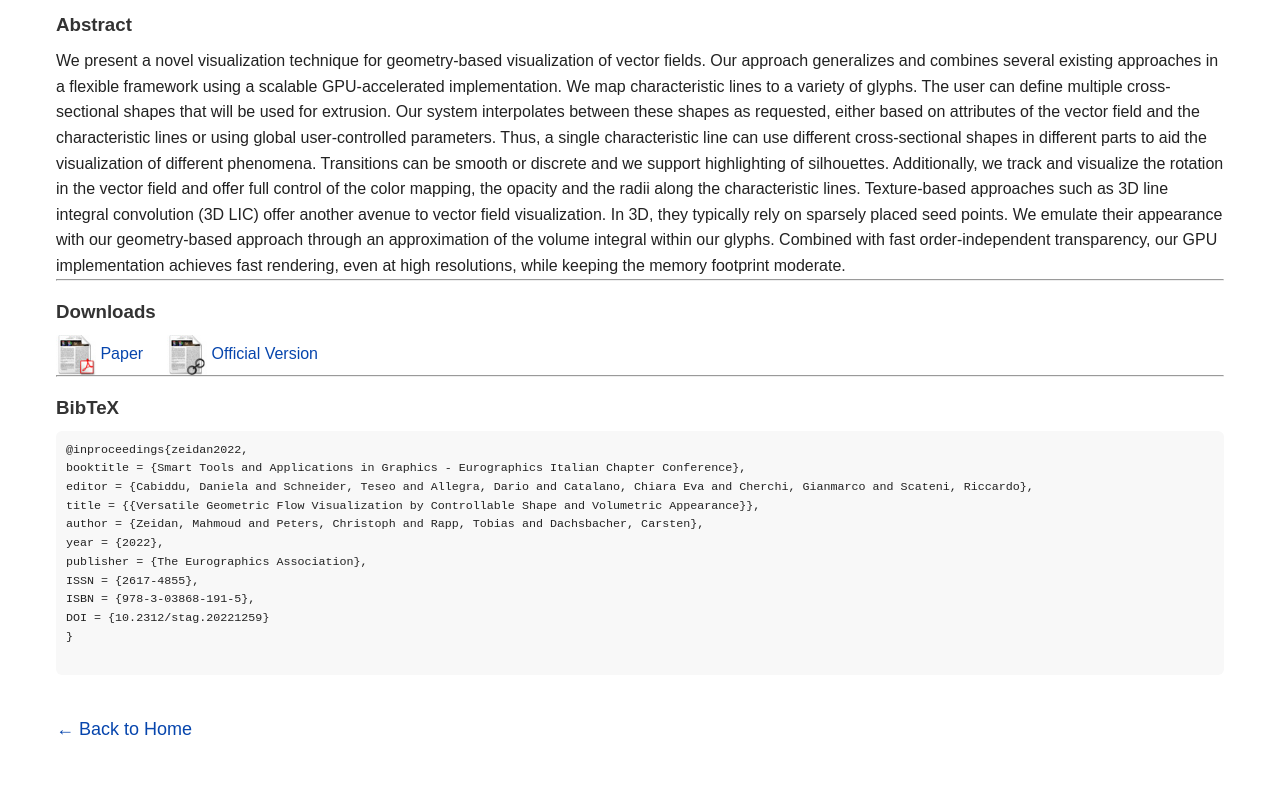
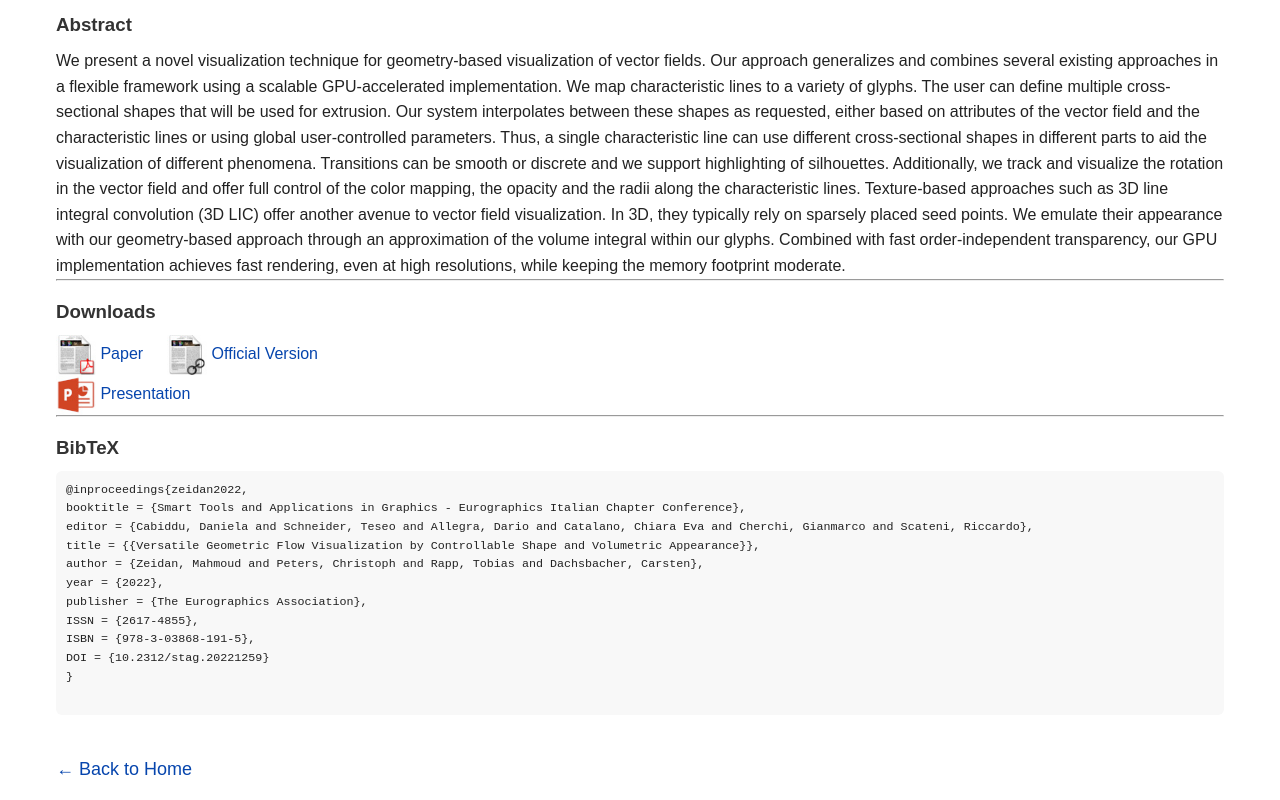
Before and after one commit to mahmoudsvirtualcorner/mahmoudsvirtualcorner.github.io, a plain HTML site: page publications/flowvisualization2022/index.html in a window 1280 px wide. Shown: the part 669-1469 px from the top of the page. Before the commit the page ends 1429 px from the top, so only its background shows below. Drawn offline with Linux system fonts and the light colour scheme.

Commit message:
presnation

```diff
--- a/publications/flowvisualization2022/index.html
+++ b/publications/flowvisualization2022/index.html
@@ -100,6 +100,13 @@
         </a>
       </div>
     </div>
+    <div class="download-item">
+      <a href="presentation.pptx" target="_blank">
+        <img src="https://mahmoudsvirtualcorner.github.io/figures/icon_ppt.jpg" alt="Presentation Icon">
+        Presentation
+      </a>
+    </div>
+
   </section>
 
   <hr>
```
Also changed, not shown: 1 other file.
